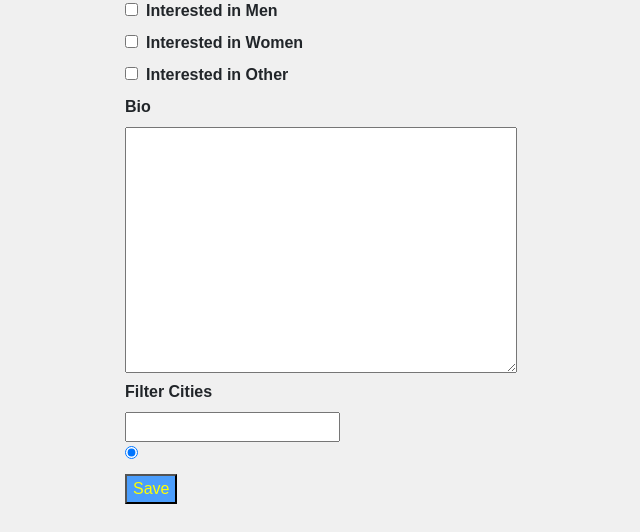
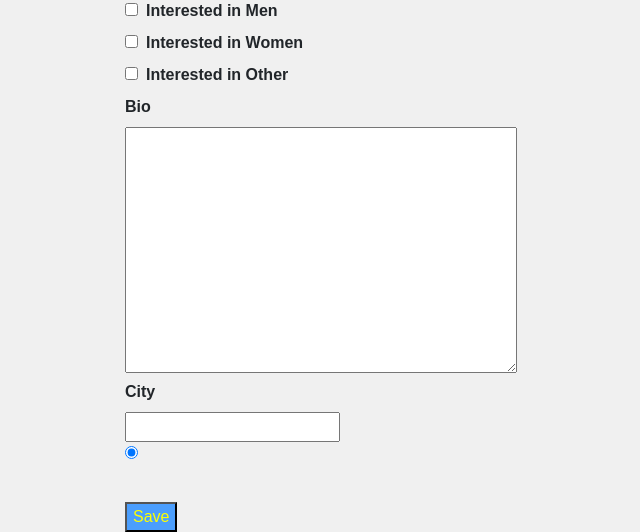
Before and after one commit to martindahlgren/CS50x-2022, a Django app: page /profile in a window 1280 px wide. Shown: the part 543-1075 px from the top of the page, without its empty margins (215-855 px from the left). Run offline with Django 4.2, Linux system fonts and the light colour scheme; the visitor is signed in with stand-in values (Sample User, id 1); data comes from the database, SQL or seed files in the repository; parts of the project's set-up code (start-up, migrations or seed data) failed here and were passed over.

Commit message:
Various cleaning up

```diff
--- a/ConnectionCards/app/static/app/profile.js
+++ b/ConnectionCards/app/static/app/profile.js
@@ -16,13 +16,10 @@ document.addEventListener('DOMContentLoaded', function () {
 function filter_cities(event) {
   filter = city_filter.value
 
-  fetch('/suggest_cities', {
-    method: 'POST', // TODO: Switch to using GET
+  fetch('/suggest_cities?' + new URLSearchParams({q: filter}), {
+    method: 'GET',
     headers: { 'X-CSRFToken': csrftoken },
     credentials: 'same-origin', // Do not send CSRF token to another domain.
-    body: JSON.stringify({
-      filter: filter,
-    })
   })
     .then(response => {
       if (response.status == 200) {
--- a/ConnectionCards/app/static/app/styles.css
+++ b/ConnectionCards/app/static/app/styles.css
@@ -25,7 +25,8 @@ body {
 }
 
 #cities-radios {
-    width: 600px
+    width: 600px;
+    min-height: 60px
 }
 
 @media screen and (max-width: 1000px) {
@@ -63,7 +64,7 @@ body {
     flex: 1 1 auto; /* Grow, shrink, basis */
     display: flex;
     flex-direction: column;
-    align-items: center; /* Todo I don't like this  */
+    align-items: center;
     overflow: auto;
 }
 
--- a/ConnectionCards/app/templates/app/profile_view.html
+++ b/ConnectionCards/app/templates/app/profile_view.html
@@ -36,7 +36,7 @@
   <label for="bio">Bio</label>
   <textarea name="bio" cols="40" rows="10" required id="bio" maxlength="300">{{ profile.bio|escape }}</textarea>
 
-    <label for="city-filter">Filter Cities</label>
+    <label for="city-filter">City</label>
     <input type="text" id="city-filter" name="city-filter">
 
   <div id="cities-radios">
--- a/ConnectionCards/app/tests.py
+++ b/ConnectionCards/app/tests.py
@@ -60,4 +60,3 @@ class LocationMatchingTestCase(TestCase):
 
         daily_swipes, n_left = util.get_daily_swipes(user_a)
         assert len(daily_swipes) == 0
-        # TODO: Verify that the blocked user is not returned using any endpoint!
--- a/ConnectionCards/app/views.py
+++ b/ConnectionCards/app/views.py
@@ -59,7 +59,7 @@ def profile_update(request):
     profile.into_women = data["into_women"]
     profile.into_nb = data["into_nb"]
     profile.bio = data["bio"]
-    location = int(data["location"]) or None
+    location = int(data["location"]) if data["location"] else None
     if not location or location not in cities.id_to_city:
         return JsonResponse(status=400)
     profile.location = location
@@ -259,7 +259,6 @@ def unmatch_user(request):
 
 def suggest_cities(request):
     # request format {"vänersbo"} => {possible_cities: [{display_name: 'Vänersborg, Vänersborgs Kommun, SE', city_id:2665171}]}
-    data = json.loads(request.body)
-    matches = cities.get_matches(data["filter"], 10)
+    matches = cities.get_matches(request.GET.get('q', ''), 10)
     response = {"possible_cities":[ {"display_name": m[0], "city_id": m[1].geonameid} for m in matches]}
     return JsonResponse(response)
```
